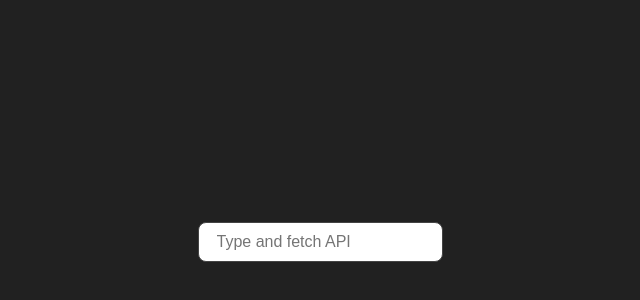
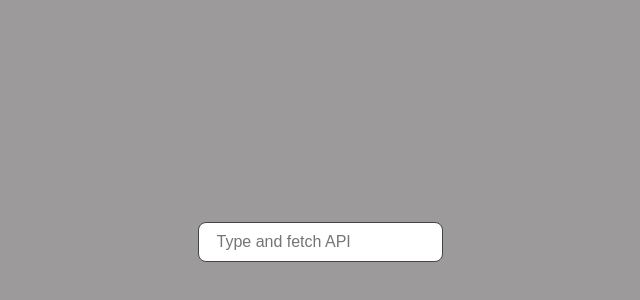
Before and after one commit to dikshant-2400/GithubUserLookup, a plain HTML site: page index.html in a window 1280 px wide. Shown: the part 158-458 px from the top of the page, without its empty margins (320-960 px from the left). Drawn offline with Linux system fonts and the light colour scheme.

Commit message:
Change background color

```diff
--- a/style.css
+++ b/style.css
@@ -1,5 +1,5 @@
 body {
-    background-color: #212121;
+    background-color: #9C9A9A;
     color: aliceblue;
     font-family: Arial, sans-serif;
     display: flex;
```
